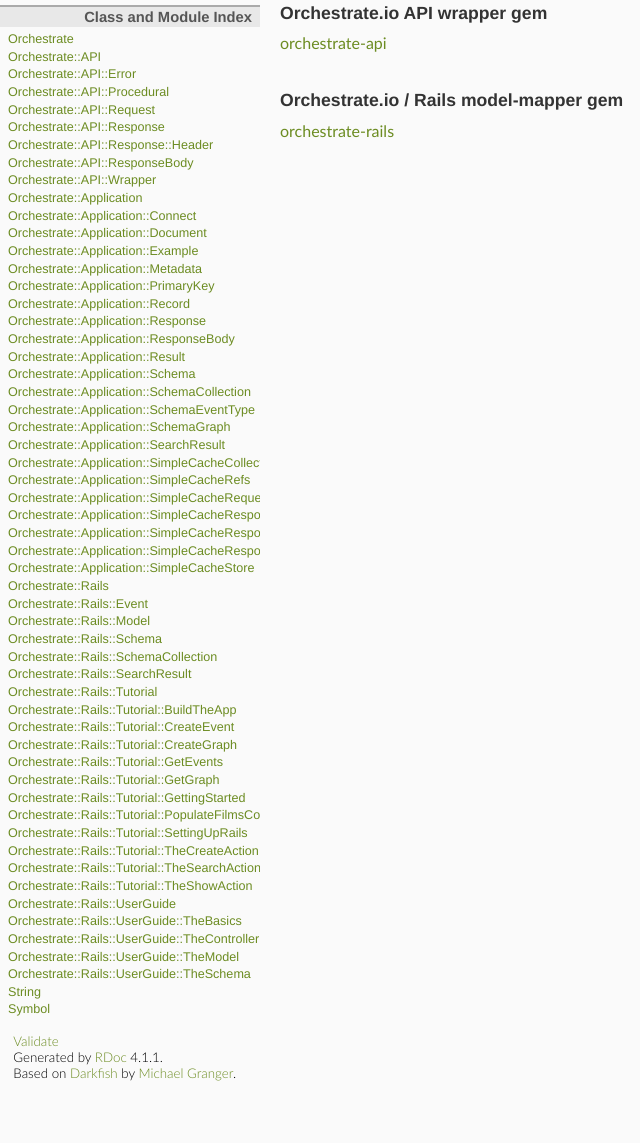
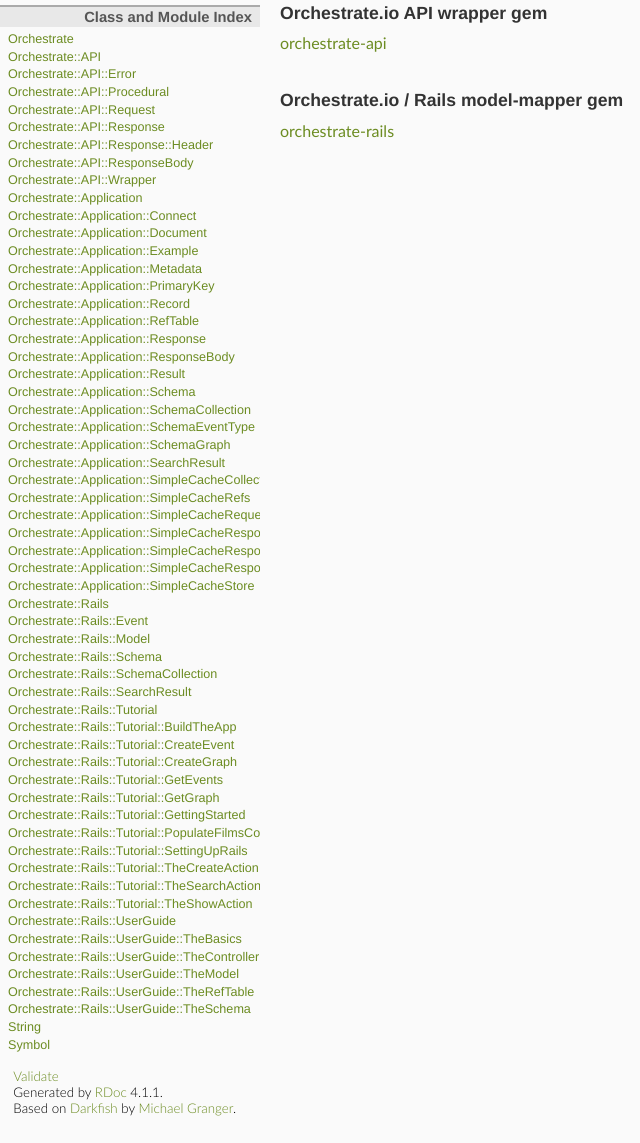
Before and after one commit to jimcar/jimcar.github.io, a plain HTML site: page orchestrate/index.html in a window 1280 px wide. Shown: the part 143-1286 px from the top of the page, without its empty margins (0-640 px from the left). Before the commit the page ends 1251 px from the top, so only its background shows below. Drawn offline with Linux system fonts and the light colour scheme.

Commit message:
Ref Table

```diff
--- a/orchestrate/index.html
+++ b/orchestrate/index.html
@@ -102,6 +102,8 @@
 
     <li><a href="./Orchestrate/Application/Record.html">Orchestrate::Application::Record</a>
 
+    <li><a href="./Orchestrate/Application/RefTable.html">Orchestrate::Application::RefTable</a>
+
     <li><a href="./Orchestrate/Application/Response.html">Orchestrate::Application::Response</a>
 
     <li><a href="./Orchestrate/Application/ResponseBody.html">Orchestrate::Application::ResponseBody</a>
@@ -176,6 +178,8 @@
 
     <li><a href="./Orchestrate/Rails/UserGuide/TheModel.html">Orchestrate::Rails::UserGuide::TheModel</a>
 
+    <li><a href="./Orchestrate/Rails/UserGuide/TheRefTable.html">Orchestrate::Rails::UserGuide::TheRefTable</a>
+
     <li><a href="./Orchestrate/Rails/UserGuide/TheSchema.html">Orchestrate::Rails::UserGuide::TheSchema</a>
 
     <li><a href="./String.html">String</a>
```
Also changed, not shown: orchestrate/Orchestrate/Rails/UserGuide.html (+2 -0 lines).
